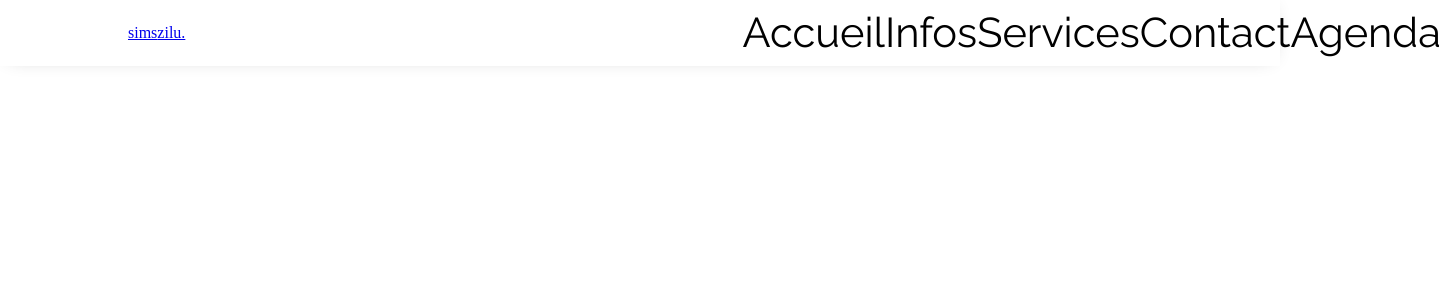
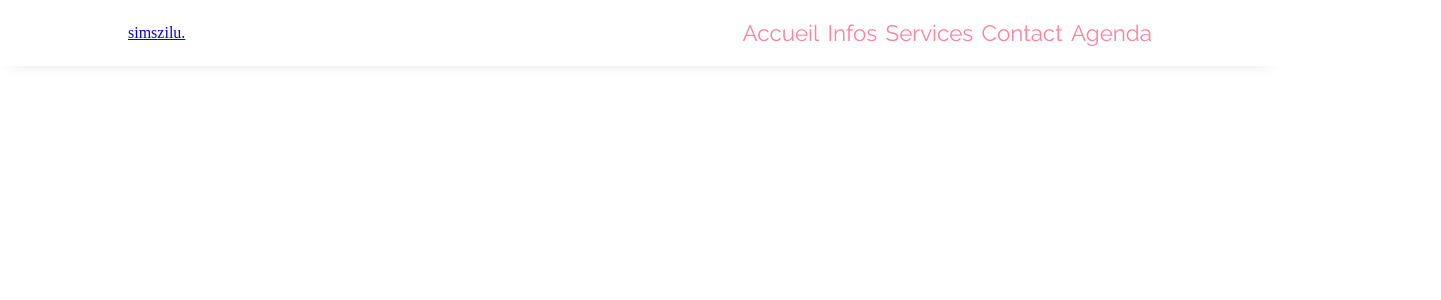
Before and after one commit to ExcaliburSims/portfolioNextJS, a Next.js app: page / in a window 1280 px wide. Shown: the top 300 px of the page, 1441 px wide, since content can reach past the window. Built offline with nearby package versions, Linux system fonts and the light colour scheme.

Commit message:
feat: add color

```diff
--- a/styles/Mixin_style.scss
+++ b/styles/Mixin_style.scss
@@ -1,4 +1,3 @@
-@import url('https://fonts.googleapis.com/css2?family=League+Spartan:wght@200;300;400;500&display=swap');
 @import url('https://fonts.googleapis.com/css2?family=Raleway:ital,wght@0,200;0,400;0,500;1,400&display=swap');
 
 $couleur1:#fb839e;
@@ -21,8 +20,8 @@ $textNoir-300:#bbbbbb;
 
 @mixin title {
     font-family: 'Raleway', sans-serif;
-    font-size: 2.6rem;
-    color: rgb(0, 0, 0);
+    font-size: 1.4rem;
+    color: $couleur1;
     font-weight: 400;
 }
 @mixin paragraphe {
```
